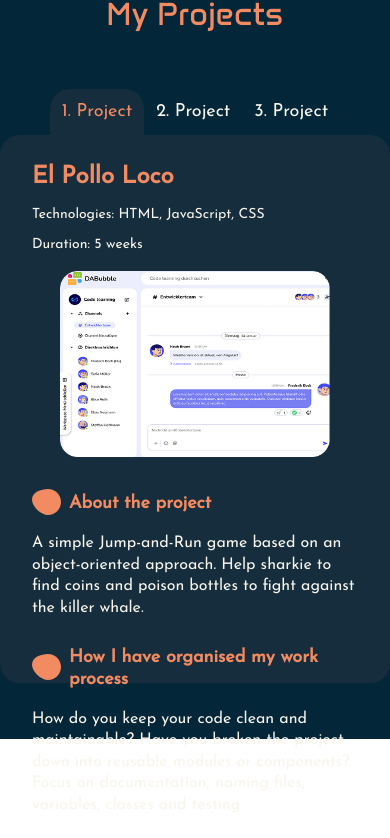
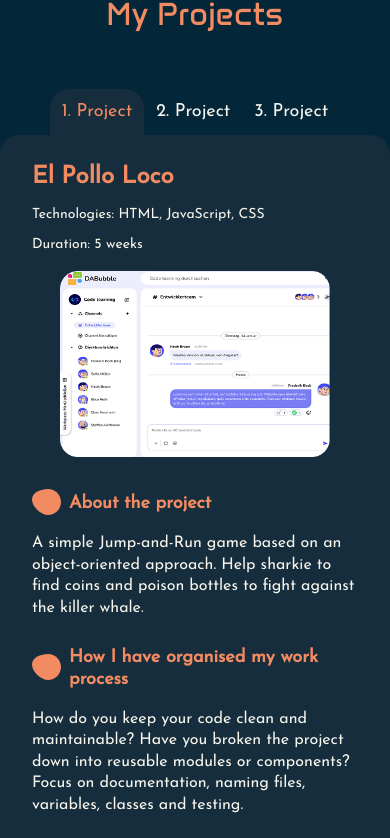
Before and after one commit to Saki63/portfolio, an Angular app: page / in a window 390 px wide. Shown: the part 1214-2052 px from the top of the page. Built offline with nearby package versions, Linux system fonts and the light colour scheme.

Commit message:
feat: adjust height of tab content for responsiveness

```diff
--- a/src/app/my-projects/my-projects.component.scss
+++ b/src/app/my-projects/my-projects.component.scss
@@ -46,7 +46,7 @@
     color: $secondary-color;
 
     width: 100%;
-    height: 548px;
+    min-height: 548px;
 
 
     @include font($family: 'Josefin_Sans_Regular', $size: 18px, $color: $secondary-color);
```
